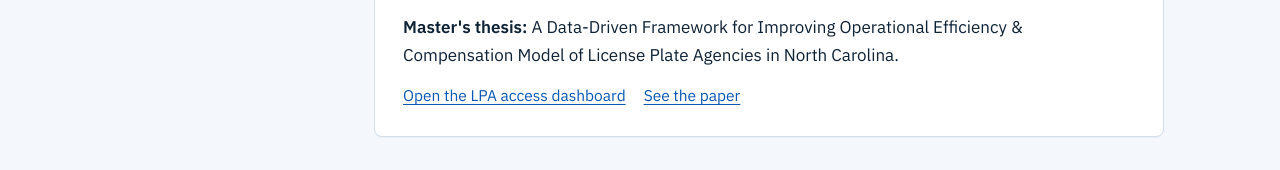
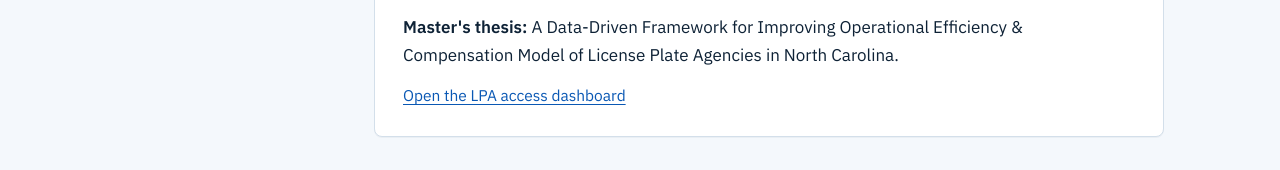
Before and after one commit to AshrafAliRaheb/AshrafAliRaheb.github.io, a plain HTML site: page index.html in a window 1280 px wide. Shown: the part 3675-3845 px from the top of the page. Drawn offline with nearby package versions, Linux system fonts and the light colour scheme.

Commit message:
index.html

```diff
--- a/index.html
+++ b/index.html
@@ -395,7 +395,6 @@ footer .wrap { padding-block: 22px; }
           <p style="margin-bottom:14px"><strong>Master's thesis:</strong> A Data-Driven Framework for Improving Operational Efficiency &amp; Compensation Model of License Plate Agencies in North Carolina.</p>
           <div class="links">
             <a href="https://venktesh22.github.io/NC_LPA_Access_Dashboard.html" target="_blank" rel="noopener">Open the LPA access dashboard</a>
-            <a href="#publications">See the paper</a>
           </div>
         </article>
 
```
